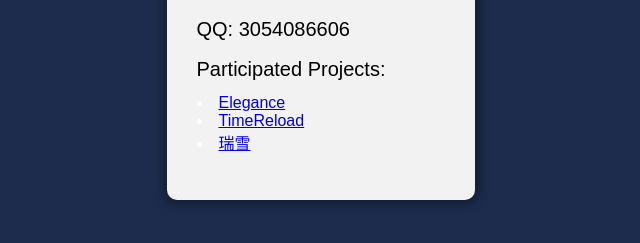
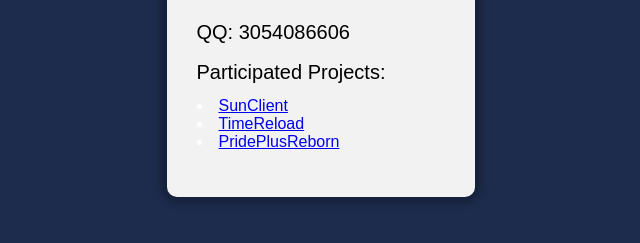
Before and after one commit to Nel1yMinecraft/nel1yminecraft.github.io, a plain HTML site: page index.html in a window 1280 px wide. Shown: the part 387-630 px from the top of the page, without its empty margins (319-959 px from the left). Drawn offline with Linux system fonts and the light colour scheme.

Commit message:
Update index.html

```diff
--- a/index.html
+++ b/index.html
@@ -52,9 +52,9 @@
 <h2>Web Developer</h2>
 <p>QQ: 3054086606</p>
 <p>Participated Projects:</p>
-	<li><a href="https://github.com/Nel1yMinecraft/Elegance" target="_blank">Elegance</a></li>
+	<li><a href="https://github.com/Nel1yMinecraft/SunClient" target="_blank">SunClient</a></li>
 <li><a href="https://github.com/Nel1yMinecraft/TimeReload" target="_blank">TimeReload</a></li>
-<li><a href="https://github.com/Nel1yMinecraft/RuiXue" target="_blank">瑞雪</a></li>
+<li><a href="https://github.com/Nel1yMinecraft/PridePlusReborn" target="_blank">PridePlusReborn</a></li>
 <ul>
 </ul>
 </div>
```
